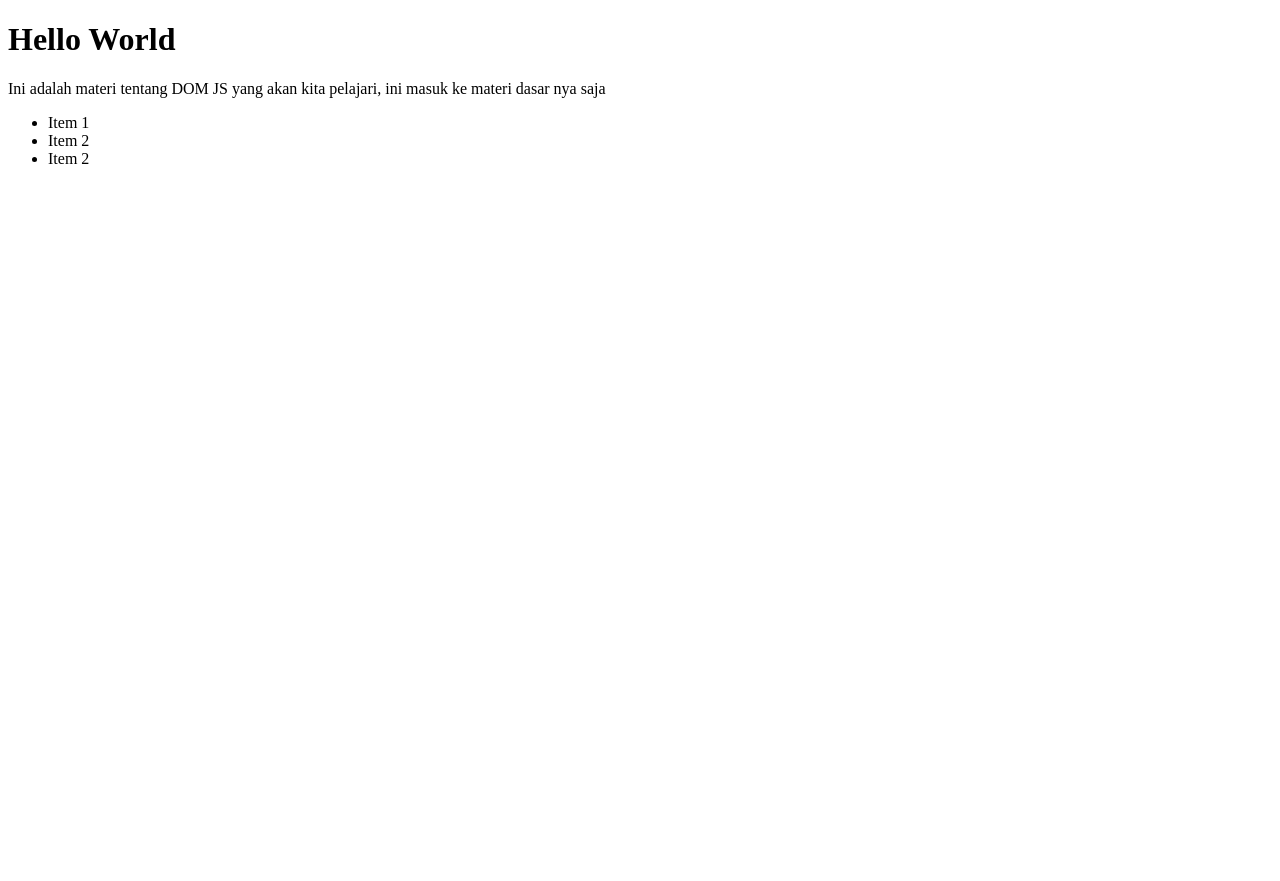
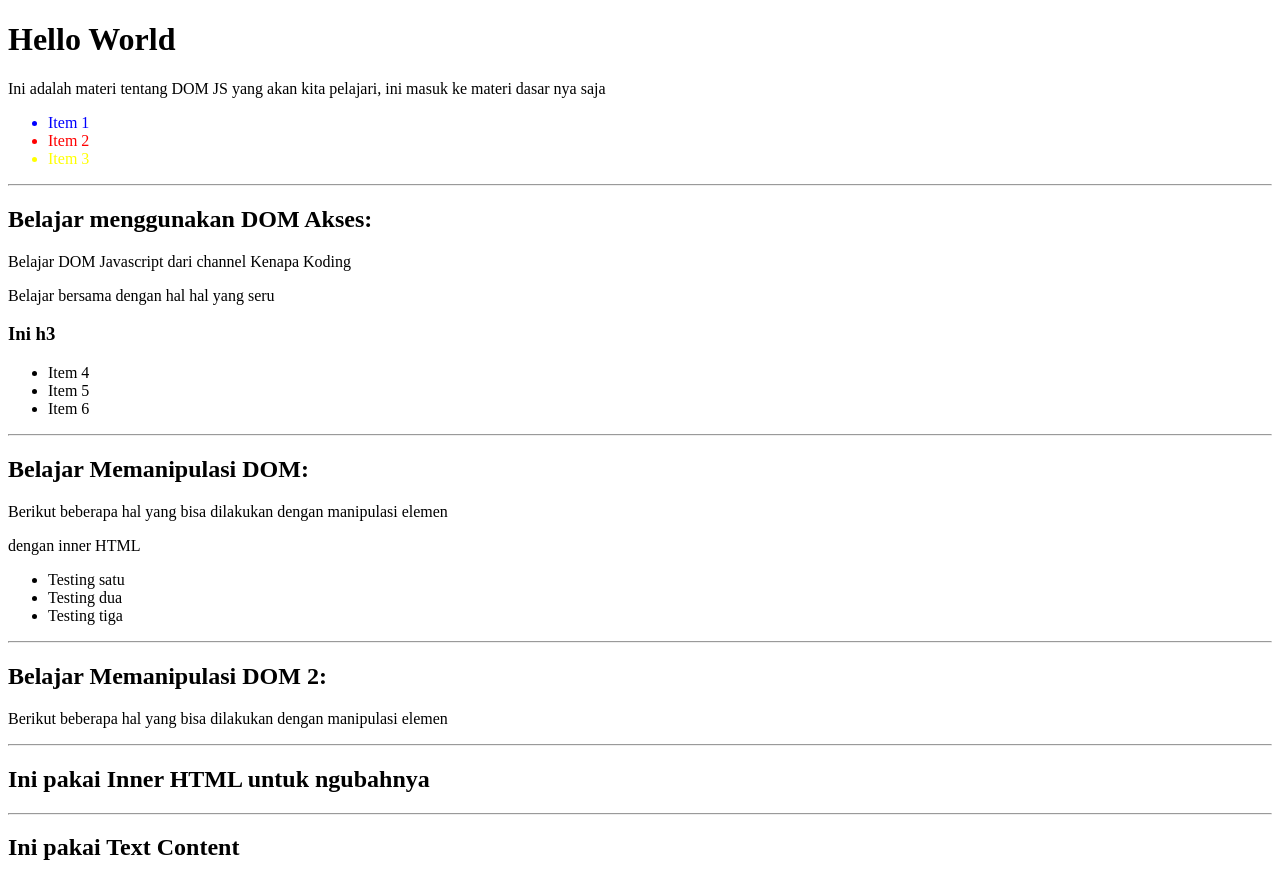
Before and after one commit to RizkyWahyudi30/Belajar-js-kenapa-koding, a plain HTML site: page Module-17-DOM-JS/index.html in a window 1280 px wide. Before the commit the page ends 800 px from the top, so only its background shows below. Drawn offline with Linux system fonts and the light colour scheme.

Commit message:
new knowladge

```diff
--- a/Module-17-DOM-JS/index.html
+++ b/Module-17-DOM-JS/index.html
@@ -1,23 +1,64 @@
 <!DOCTYPE html>
 <html lang="en">
   <head>
-  <meta charset="UTF-8">
-  <meta name="viewport" content="width=device-width, initial-scale=1.0">
-  <meta http-equiv="X-UA-Compatible" content="ie=edge">
+    <meta charset="UTF-8" />
+    <meta name="viewport" content="width=device-width, initial-scale=1.0" />
+    <meta http-equiv="X-UA-Compatible" content="ie=edge" />
     <title>Materi tentang DOM JS</title>
   </head>
   <body>
+    <!-- ini untuk yang syntax dasarnya saja -->
     <h1>Hello World</h1>
-  <p>Ini adalah materi tentang DOM JS yang akan kita pelajari, ini masuk ke materi dasar nya saja</p>
+    <p>
+      Ini adalah materi tentang DOM JS yang akan kita pelajari, ini masuk ke
+      materi dasar nya saja
+    </p>
     <ul>
       <li>Item 1</li>
       <li>Item 2</li>
-    <li>Item 2</li>
+      <li>Item 3</li>
     </ul>
 
+    <hr />
+    <!-- ini untuk MENGAKSES DOM -->
+    <h2 id="judul-kedua">Belajar menggunakan DOM Akses:</h2>
+    <p class="penjelasan">Belajar DOM Javascript dari channel Kenapa Koding</p>
+    <p class="penjelasan">Belajar bersama dengan hal hal yang seru</p>
+    <h3>Ini h3</h3>
+    <ul>
+      <li class="penjelasan">Item 4</li>
+      <li id="contoh-aja">Item 5</li>
+      <li>Item 6</li>
+    </ul>
+
+    <hr />
+    <div id="wClass">
+      <h2>Belajar Memanipulasi DOM:</h2>
+      <p>Berikut beberapa hal yang bisa dilakukan dengan manipulasi elemen</p>
+    </div>
+    <p id="text-lorem">Lorem ipsum dolor sit amet.</p>
+    <ul>
+      <li>Testing satu</li>
+      <li>Testing dua</li>
+      <li>Testing tiga</li>
+    </ul>
+    <hr />
+    <div class="wClass2">
+      <h2>Belajar Memanipulasi DOM 2:</h2>
+      <p>Berikut beberapa hal yang bisa dilakukan dengan manipulasi elemen</p>
+    </div>
+    <hr />
+    <div id="wInner">
+      <h2>Lorem ipsum dolor, sit amet consectetur adipisicing.</h2>
+      <p>Berikut beberapa hal yang bisa dilakukan dengan manipulasi elemen</p>
+    </div>
+    <hr />
+    <div id="wText">
+      <h2>Lorem ipsum dolor sit amet consectetur adipisicing.</h2>
+      <p>Berikut beberapa hal yang bisa dilakukan dengan manipulasi elemen</p>
+    </div>
+
     <!-- javascript -->
-  <script>
-    console.log(document.querySelector('li'));
-  </script>
+    <script src="index.js"></script>
   </body>
 </html>
--- a/Module-17-DOM-JS/index.js
+++ b/Module-17-DOM-JS/index.js
@@ -4,3 +4,69 @@
 // di DOM ada dua penjelasan, yaitu:
 // 1. Node: setiap elemen dalam tree DOM disebur node. Ada beberapa jenis node, ada elemen, teks, atribut
 // 2. Root node: dokumen HTML dimulai dari Node akar(document), yang merupakan entry point untuk mengakses semua elemen lain di halaman
+// ini contoh dasar nya aja
+console.log(document.querySelectorAll("li"));
+let listDoc = document.querySelectorAll("li");
+listDoc[0].style.color = "blue";
+listDoc[1].style.color = "red";
+listDoc[2].style.color = "yellow";
+
+// Mengakses DOM
+// javascript menyediakan beberapa metode untuk mengakses elemen di DOM:
+// 1. getElementById(): mengakses elemen berdasarkan ID
+// 2. getElementsByClassName(): mengakses elemen berdasarkan class
+// 3. getElementsByTagName(): mengakses elemen berdasarkan tag
+// 4. querySelector(): mengakses elemen menggunakan selector css
+// 5. querySelectorAll(): mengakses semua elemen yang sesuai dengan selector css
+
+// contoh:
+let titleKedua = document.getElementById("judul-kedua"); // menggunakan byId
+console.log(titleKedua);
+
+let paragrafPenjelasan = document.getElementsByClassName("penjelasan"); // byClass
+console.log(paragrafPenjelasan);
+
+let takeTag = document.getElementsByTagName("li"); // byTag
+console.log(takeTag[3]); // ambil berdasarkan index nya
+
+// query selector hanya mengambil satu saja -> mengambil yang paling awal saja
+// queryAll mengambil semua nya
+let byQuery = document.querySelectorAll("li.penjelasan"); // bisa diganti all atau tidak
+let byQuery2 = document.querySelectorAll("li#contoh-aja");
+// jika class dengan .
+// jika id dengan #
+console.log(byQuery);
+console.log(byQuery2);
+
+// perbedaannya dari
+// getElementsByTagName -> apabila terjadi perubahan pada grup, akan langsung berubah juga -> tidak bisa ngeselect seperti query
+// querySelectorAll -> ini static -> bisa nge select berdasarkan class atau id
+
+// Memanipulasi Elemen
+// Kita bisa mengubah konten, atribut, dan gaya elemen tersebut
+// 1. Mengubah konten: element.textContent atau element.innerHTML
+// 2. Mengubah atribute: element.setAttribute(attribute, value)
+// 3. Mengubah gaya: element.style.property = value
+
+// contohnya:
+// --> pakai textContent dan innerHTML
+let loremText = document.getElementById("text-lorem");
+// console.log(loremText);
+// kita bisa ngubah isi konten nya
+loremText.textContent = "kalimat kalimat lorem sit dengan textContent";
+loremText.innerHTML = "dengan inner HTML";
+
+// jika kita mengambil yang ada anakannya atau yang ada di dalam div
+// inner html
+let textDiv = document.getElementById("wClass");
+console.log(textDiv.innerHTML);
+// jika dengan class, maka perlu ditambahkan index nya
+let textDiv2 = document.getElementsByClassName("wClass2");
+console.log(textDiv2[0].innerHTML);
+// textcontent
+console.log(textDiv.textContent); // jika pakai text content, maka tag tag nya akan hilang, jadi akan memunculkan value nya saja
+// kalau kita ubah content nya, perbedaanya begini
+let changeWInner = document.getElementById("wInner");
+changeWInner.innerHTML = "<h2>Ini pakai Inner HTML untuk ngubahnya </h2>";
+let changeWInner2 = document.getElementById("wText");
+changeWInner2.innerHTML = "<h2>Ini pakai Text Content </h2>";
```
Lines whose indentation alone changed are shown as unchanged.
